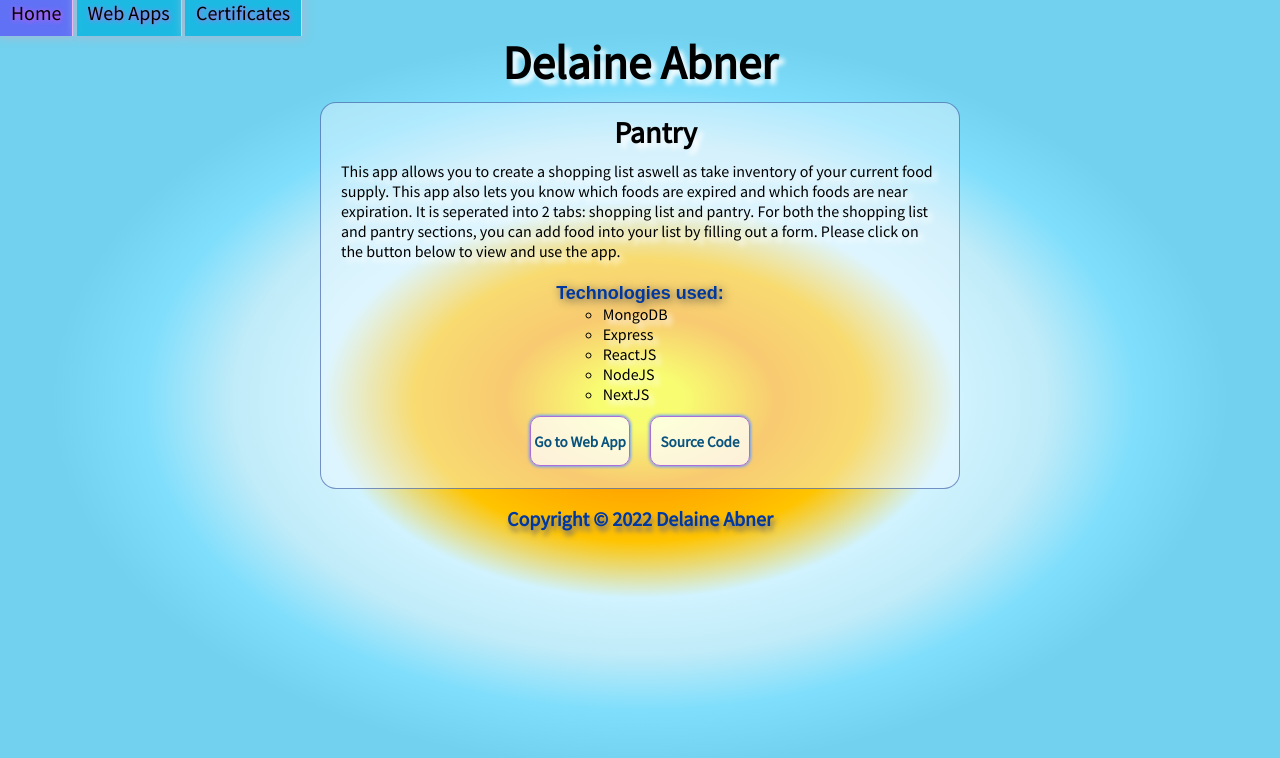
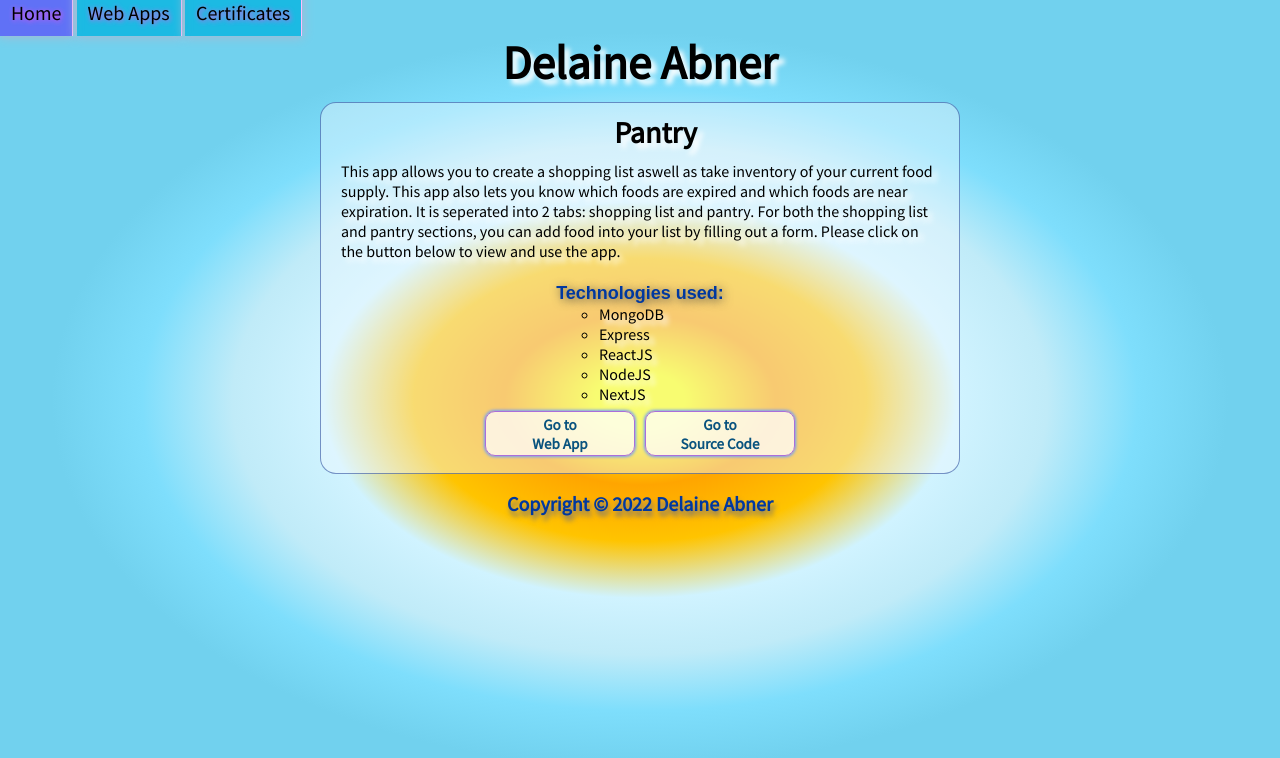
Before and after one commit to delaine3/delaine-abner-portfolio, a Next.js app: page /webProjects/pantry in a window 1280 px wide. Shown: the top 758 px of the page. Built offline with nearby package versions, Linux system fonts and the light colour scheme.

Commit message:
updated css

```diff
--- a/pages/certificates.js
+++ b/pages/certificates.js
@@ -48,8 +48,7 @@ export default function Certificates() {
           </li>
           <li className="certificate-list">
             <a href="https://www.educative.io/verify-certificate/zBQvGLJxEmRsxGDQKMXmm3CMm8qYO9Oyli7">
-            Mastering Regular Expressions in Java
-
+              Mastering Regular Expressions in Java
               <img
                 src="https://i.ibb.co/rFfjnyB/Mastering-Regular-Expressions-in-Java.png"
                 alt="Mastering-Regular-Expressions-in-Java"
--- a/pages/webProjects/connectFour.js
+++ b/pages/webProjects/connectFour.js
@@ -53,10 +53,10 @@ export default function ConnectFour() {
           </p>
         <div className="container">
           <a href="https://connect-four-game.vercel.app/">
-            <button>Go to Delaine&rsquo;s Version Of The Game</button>
+            <button>Go to Delaine&rsquo;s <br/> Version of the Game</button>
           </a>
           <a href="https://github.com/delaine3/Connect_Four_Game">
-            <button> Go to Delaine&rsquo;s Source Code </button>
+            <button> Go to Delaine&rsquo;s <br/>Source Code </button>
           </a>
         </div>
       </div>
--- a/pages/webProjects/memoryGame.js
+++ b/pages/webProjects/memoryGame.js
@@ -52,10 +52,10 @@ export default function MemoryGame() {
           {" "}
           <a href="https://a-memory-game-seven.vercel.app/">
             {" "}
-            <button> Go to Delaine&rsquo;s Version Of The Game</button>
+            <button> Go to Delaine&rsquo;s <br/>Version of the Game</button>
           </a>{" "}
           <a href="https://github.com/delaine3/A_Memory_Game">
-            <button>Go to Delaine&rsquo;s Source Code</button>
+            <button>Go to Delaine&rsquo;s<br/> Source Code</button>
           </a>
         </div>
         </div>
--- a/pages/webProjects/pantry.js
+++ b/pages/webProjects/pantry.js
@@ -33,11 +33,11 @@ export default function Pantry() {
         <div className="container">
           <a href="https://pantry-dusky.vercel.app/">
             {" "}
-            <button>Go to Web App </button>
+            <button>Go to <br/>Web App </button>
           </a>{" "}
           <a href="https://github.com/delaine3/Pantry">
             {" "}
-            <button>Source Code </button>
+            <button>Go to <br/>Source Code </button>
           </a>
         </div>
         </div>
--- a/pages/webProjects/snakeGame.js
+++ b/pages/webProjects/snakeGame.js
@@ -46,10 +46,10 @@ export default function SnakeGame() {
             <li id="project">NextJS</li>
           </ul>{" "}
           <a href="https://snake-game-five-dun.vercel.app/">
-            <button>Go to Delaine&rsquo;s Version Of The Game </button>
+            <button>Go to Delaine&rsquo;s <br/>Version of the Game </button>
           </a>
           <a href="https://github.com/delaine3/snake_game">
-            <button>Go to Delaine&rsquo;s source code </button>
+            <button>Go to Delaine&rsquo;s <br/>Source Code </button>
           </a>
         </div>
       </div>
--- a/pages/webProjects/wackAMole.js
+++ b/pages/webProjects/wackAMole.js
@@ -48,10 +48,10 @@ export default function wackAMole() {
           </ul>{" "}
           <div className="container">
             <a href="https://whack-a-mole-4jvxtc469-delaine3.vercel.app/newPlayer">
-              <button>Go to Delaine&rsquo;s Version Of The Game </button>
+              <button>Go to Delaine&rsquo;s<br/> Version of the Game </button>
             </a>
             <a href="https://github.com/delaine3/whack_a_mole">
-              <button>Go to Delaine&rsquo;s source code </button>
+              <button>Go to Delaine&rsquo;s <br/>Source code </button>
             </a>
           </div>
         </div>
--- a/styles/globals.css
+++ b/styles/globals.css
@@ -42,7 +42,7 @@ body {
   margin: auto;
   width: 100%;
 }
-.certificate-list{
+.certificate-list {
   margin: 10px;
 }
 .tile-list {
@@ -106,17 +106,16 @@ button {
   font-size: 15px;
   font-weight: bold;
   box-shadow: 0px 0px 3px 1px #6d9cff;
-
 }
-#project-links h3{
+#project-links h3 {
 }
 .container button {
   width: 100px;
-height: 50px;
+  height: 45px;
   min-width: fit-content;
   padding: 1.9px;
   text-shadow: none;
-  margin: 10px;
+  margin: 5px;
   background-color: #ffffffbd;
   color: #09537e;
   border-radius: 10px;
@@ -145,7 +144,6 @@ p {
     height: 50px;
     font-size: 14px;
   }
-
 }
 .footer {
   left: 0;
@@ -154,7 +152,7 @@ p {
   color: rgb(0, 0, 0);
   text-align: left;
 }
-.footer h2{
+.footer h2 {
   font-size: 20px;
 }
 a {
@@ -198,7 +196,7 @@ h1 {
   min-width: min-content;
   width: 300px;
   padding: 20px;
-  height: 320px;
+  height: 350px;
   overflow-wrap: break-word;
   border: 1.25px solid rgba(35, 69, 151, 0.684);
   border-radius: 16px;
@@ -215,12 +213,16 @@ img {
   padding: 0;
   list-style-type: none;
 }
+.project-page .container button{
+min-width: fit-content;
+width: 150px;
+}
 #certificates-index {
   min-width: min-content;
   display: inline-block;
   width: 300px;
   padding: 20px;
-  height: 320px;
+  height: 350px;
   overflow-wrap: break-word;
   border: 1.25px solid rgba(35, 69, 151, 0.684);
   border-radius: 16px;
```
Also changed, not shown: pages/index.js (+3 -5 lines).
